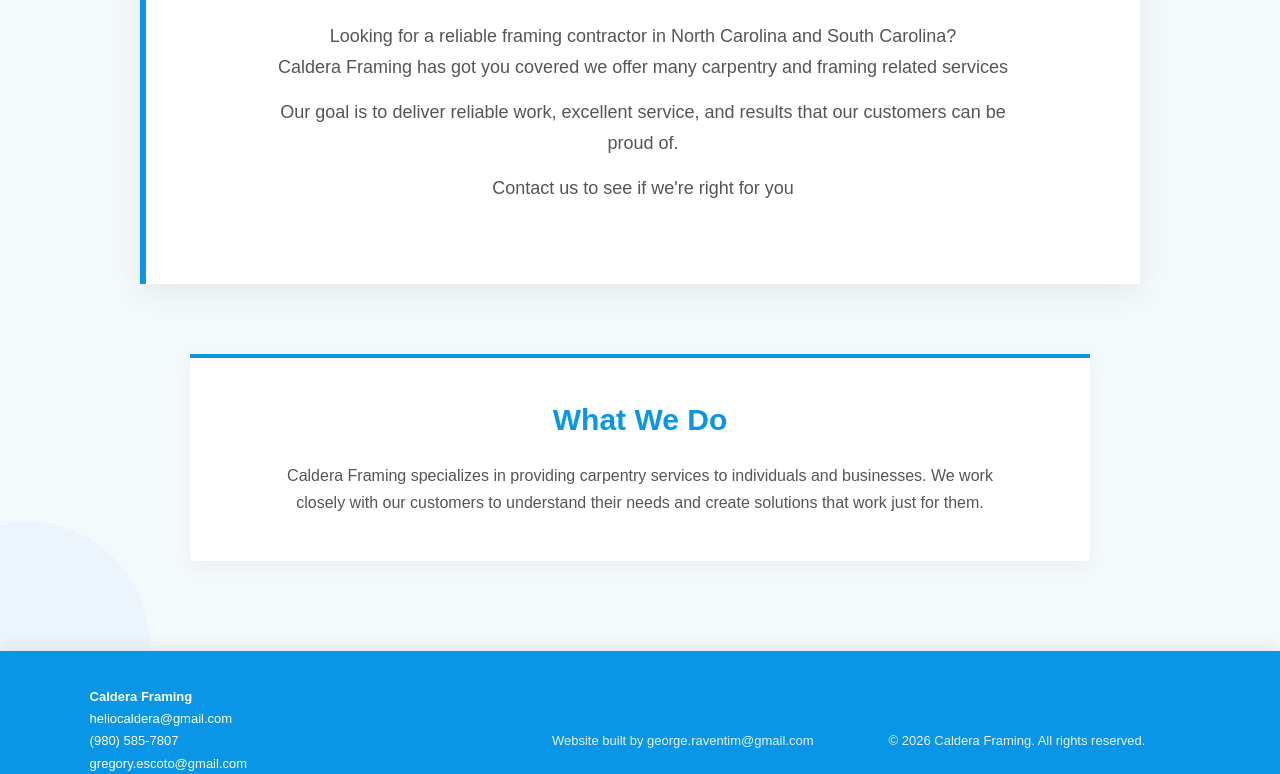
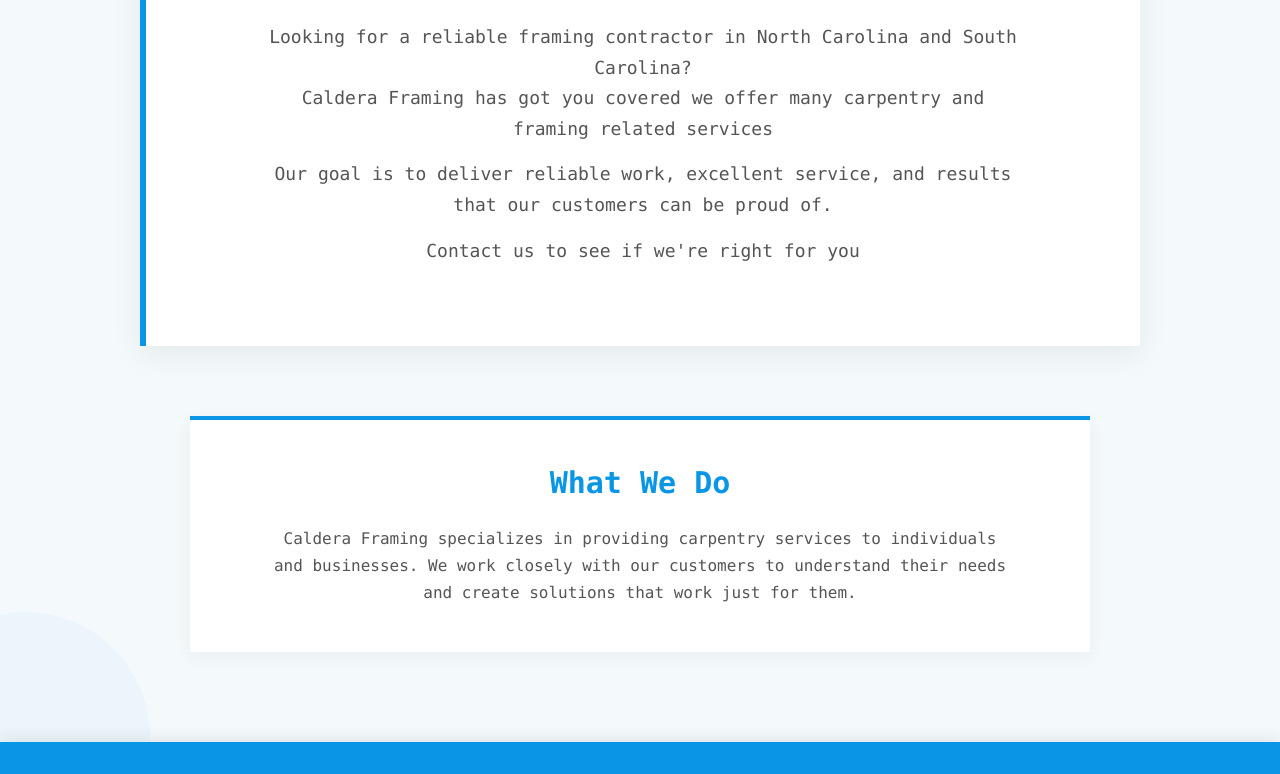
Before and after one commit to CompanyBuild/CalderaFraming.com, a plain HTML site: page index.html in a window 1280 px wide. Shown: the part 323-1097 px from the top of the page. Drawn offline with Linux system fonts and the light colour scheme; no server answers.

Commit message:
Change font-family to Lucida Console and Courier New

```diff
--- a/style.css
+++ b/style.css
@@ -13,7 +13,7 @@ html {
 body {
     margin: 0;
 
-    font-family: Arial, Helvetica, sans-serif;
+    font-family: "Lucida Console", "Courier New", monospace;
 
     background: #f4f9fc;
 
```
